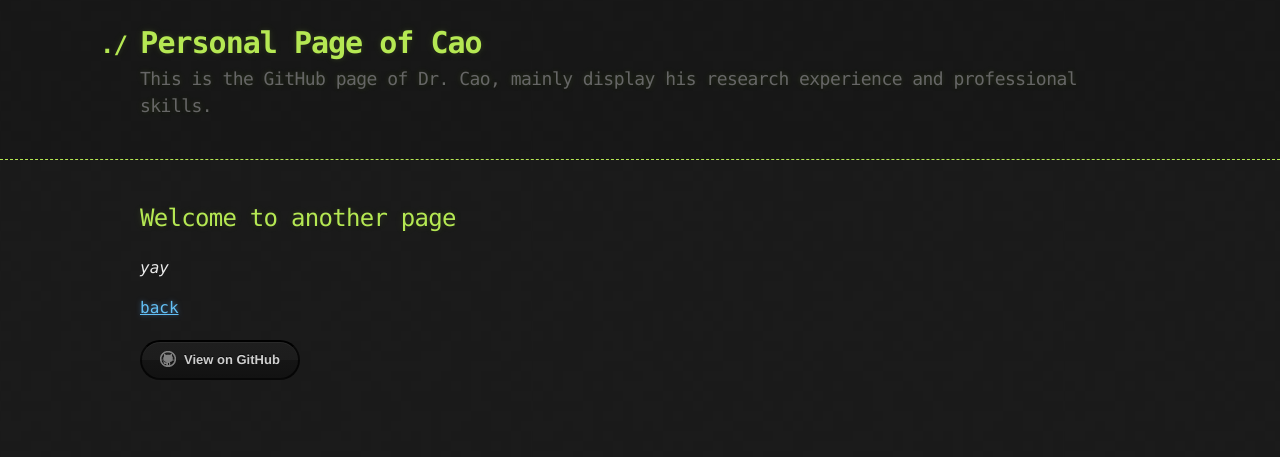
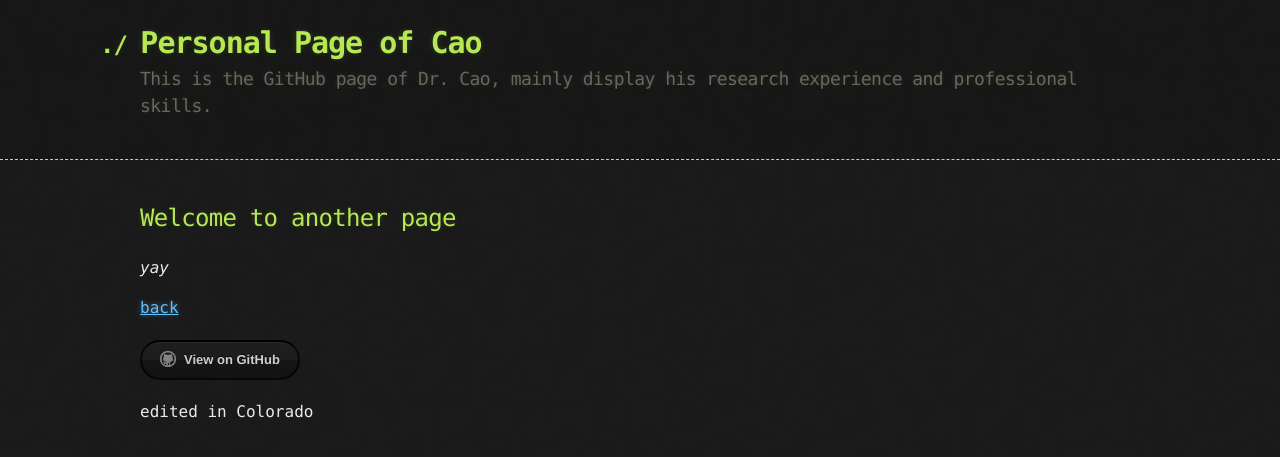
Before and after one commit to tiger2017/tiger2017.github.io, a Jekyll site: the page built from another-page.md, in a window 1280 px wide. Shown: the top 457 px of the page. Built offline with Jekyll 4.4.1, drawn with Linux system fonts in a browser that asks for light colours; our own code applies the rules of GitHub Pages for plain Markdown files.

Commit message:
pages_files

```diff
--- a/_layouts/default.html
+++ b/_layouts/default.html
@@ -41,7 +41,7 @@
           {% endif %}
           <a href="{{ site.github.repository_url }}" class="btn btn-github"><span class="icon"></span>View on GitHub</a>
         </section>
-
+edited in Colorado
 
     </div>
   </body>
```
Also changed, not shown: index.md (+0 -1 lines).
